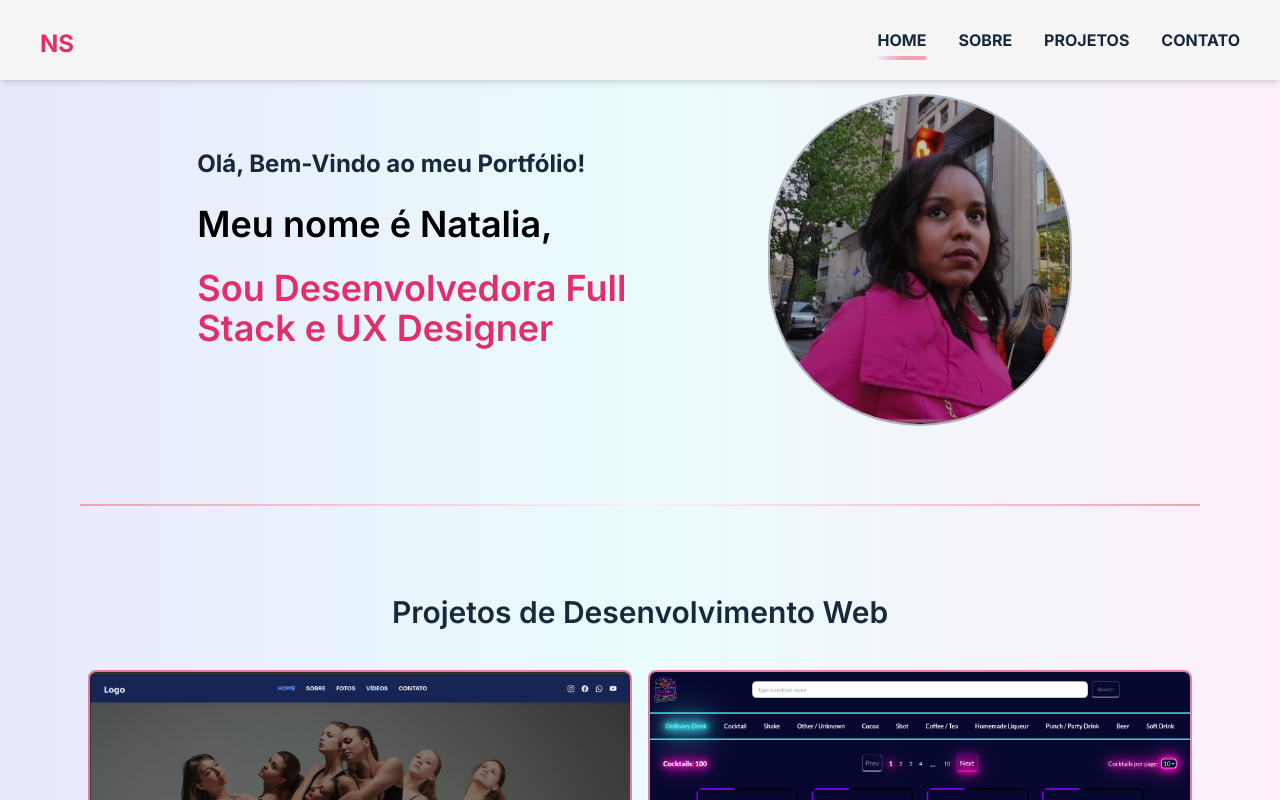
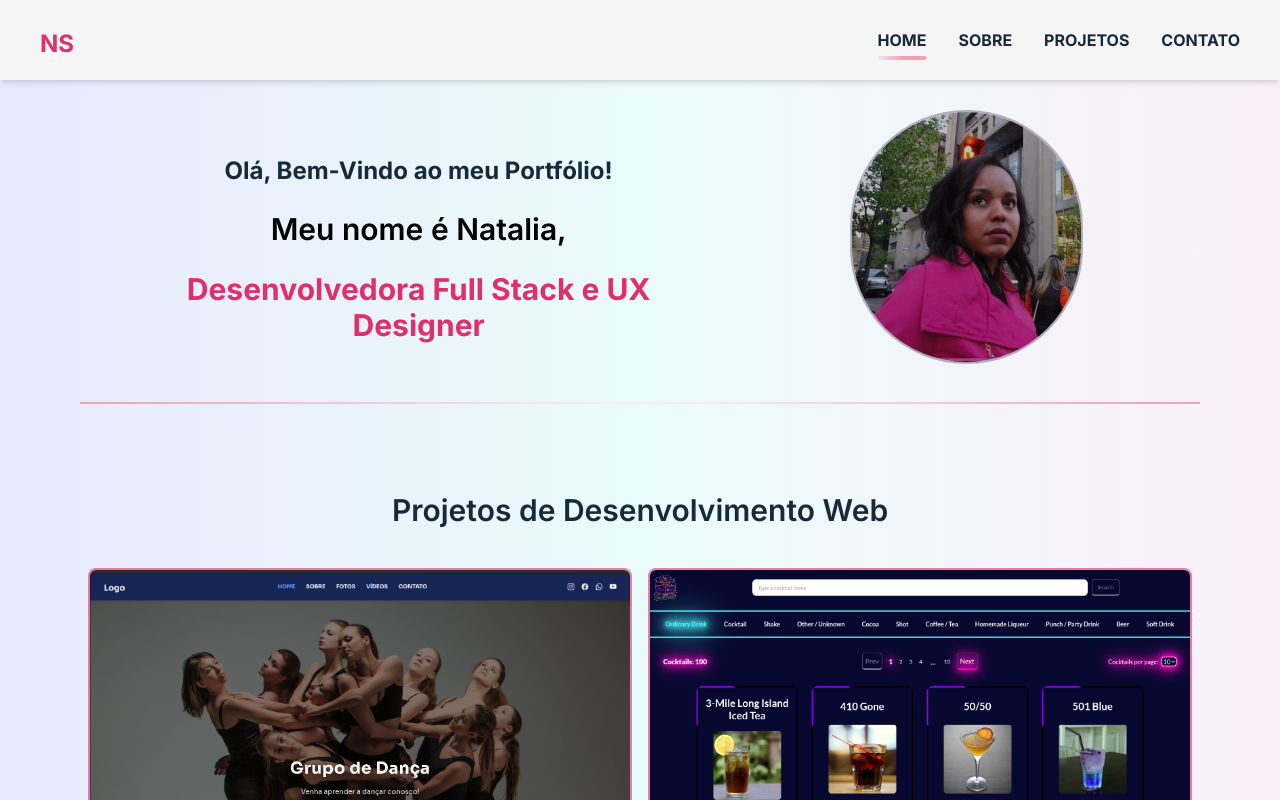
Before and after one commit to NataliaSRiber/Natalia_portfolio, a Next.js app in the folder natalia-portfolio/: page / in a window 1280 px wide. Shown: the top 800 px of the page. Built offline with nearby package versions, Linux system fonts and the light colour scheme.

Commit message:
style: Modify Tailwind CSS styling on home page

```diff
--- a/natalia-portfolio/src/app/page.tsx
+++ b/natalia-portfolio/src/app/page.tsx
@@ -4,30 +4,30 @@ import Homebanner from './components/HomeBanner'
 
 export default function Home() {
   return (
-    <main className="mx-6 mt-28 flex flex-col items-center justify-center pb-20 md:mt-40 lg:mx-20 lg:mt-24">
-      <div className="flex w-full flex-col items-center justify-center pb-10 lg:flex-row lg:pb-20">
+    <main className="mx-6 mt-28 flex flex-col items-center justify-center md:mt-40 lg:mx-20 lg:mt-24">
+      <div className="bg-red flex w-full flex-col items-center justify-around py-4 lg:flex-row">
         <div className="items-center space-y-8 text-justify md:pl-6 lg:w-1/2 lg:flex-row lg:space-y-6">
-          <p className="text-center text-2xl font-bold text-maincolor-800 md:text-left md:text-2xl">
+          <p className="text-center text-2xl font-bold text-maincolor-800 md:text-2xl">
             Olá, Bem-Vindo ao meu Portfólio!
           </p>
           <div className="space-y-6 pb-4 lg:pb-0">
-            <h1 className="text-center text-lg font-semibold md:text-left md:text-4xl">
+            <h1 className="text-center text-lg font-semibold md:text-3xl">
               Meu nome é Natalia,
             </h1>
-            <h2 className="text-center text-2xl font-semibold text-newpink-500 md:text-left md:text-4xl">
-              Sou Desenvolvedora Full Stack e UX Designer
+            <h2 className="text-center text-2xl font-bold text-newpink-500 md:text-3xl">
+              Desenvolvedora Full Stack e UX Designer
             </h2>
           </div>
-          <div>
-            {/* <button>Mais informações</button> */}
-            {/* <button>Mais informações</button> */}
-          </div>
+          {/* <div>
+            <button>Currículo</button>
+            <button>Linkedin</button>
+          </div> */}
         </div>
-        <div className="mb-6 flex items-center justify-center lg:mb-0 lg:w-1/3">
+        <div className="mb-6 flex w-1/2 items-center justify-center lg:w-1/3">
           <Image
             priority={true}
-            height={300}
-            width={300}
+            height={250}
+            width={0}
             src={profilePic}
             alt="foto de perfil"
             className="rounded-full ring-2 ring-bluegrad-100 brightness-75"
```
